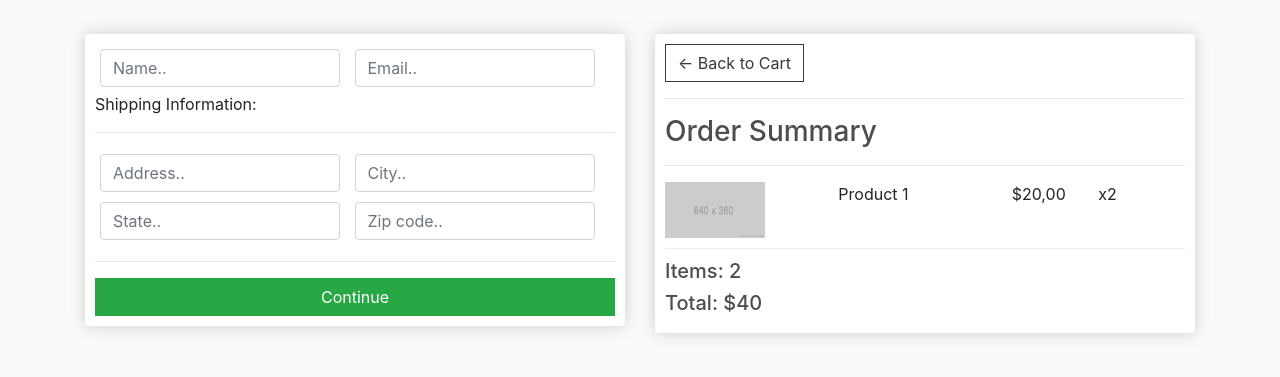
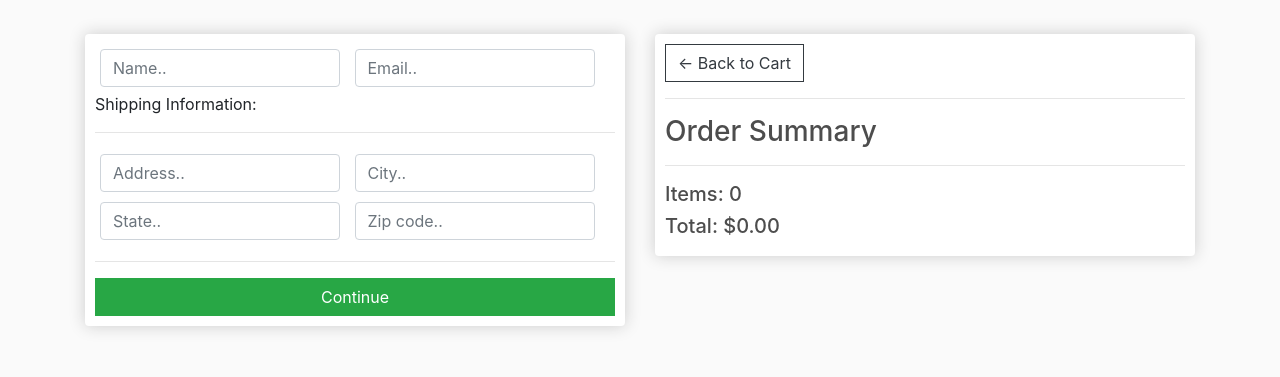
Before and after one commit to Ahmad-Hazrati/ecommerce, a Django app: page /checkout/ in a window 1280 px wide. Shown: the part 57-434 px from the top of the page. Run offline with Django 5.2, Linux system fonts and the light colour scheme; some libraries are stand-ins or nearby versions.

Commit message:
Render checkout page items

```diff
--- a/store/templates/store/checkout.html
+++ b/store/templates/store/checkout.html
@@ -85,16 +85,19 @@
       <hr />
       <h3>Order Summary</h3>
       <hr />
+      {% for item in items %}
       <div class="cart-row">
         <div style="flex: 2">
-          <img class="row-image" src="{% static 'images/placeholder.png' %}" />
+          <img class="row-image" src="{{item.product.imageURL}}" />
         </div>
-        <div style="flex: 2"><p>Product 1</p></div>
-        <div style="flex: 1"><p>$20,00</p></div>
-        <div style="flex: 1"><p>x2</p></div>
+        <div style="flex: 2"><p>{{item.product.name}}</p></div>
+        <div style="flex: 1"><p>${{item.product.price|floatformat:2}}</p></div>
+        <div style="flex: 1"><p>x{{item.quantity}}</p></div>
       </div>
-      <h5>Items: 2</h5>
-      <h5>Total: $40</h5>
+      {% endfor %}
+
+      <h5>Items: {{order.get_cart_items}}</h5>
+      <h5>Total: ${{order.get_cart_total|floatformat:2}}</h5>
     </div>
   </div>
 
--- a/store/views.py
+++ b/store/views.py
@@ -20,5 +20,12 @@ def cart(request):
     return render(request, 'store/cart.html', context)
 
 def checkout(request):
-    context = {}
+    if request.user.is_authenticated:
+        customer = request.user.customer
+        order, created = Order.objects.get_or_create(customer=customer, complete=False)
+        items = order.orderitem_set.all()
+    else:
+        items = []
+        order = {'get_cart_total':0, 'get_cart_items': 0}
+    context = {'items': items, 'order': order}
     return render(request, 'store/checkout.html', context)
```
